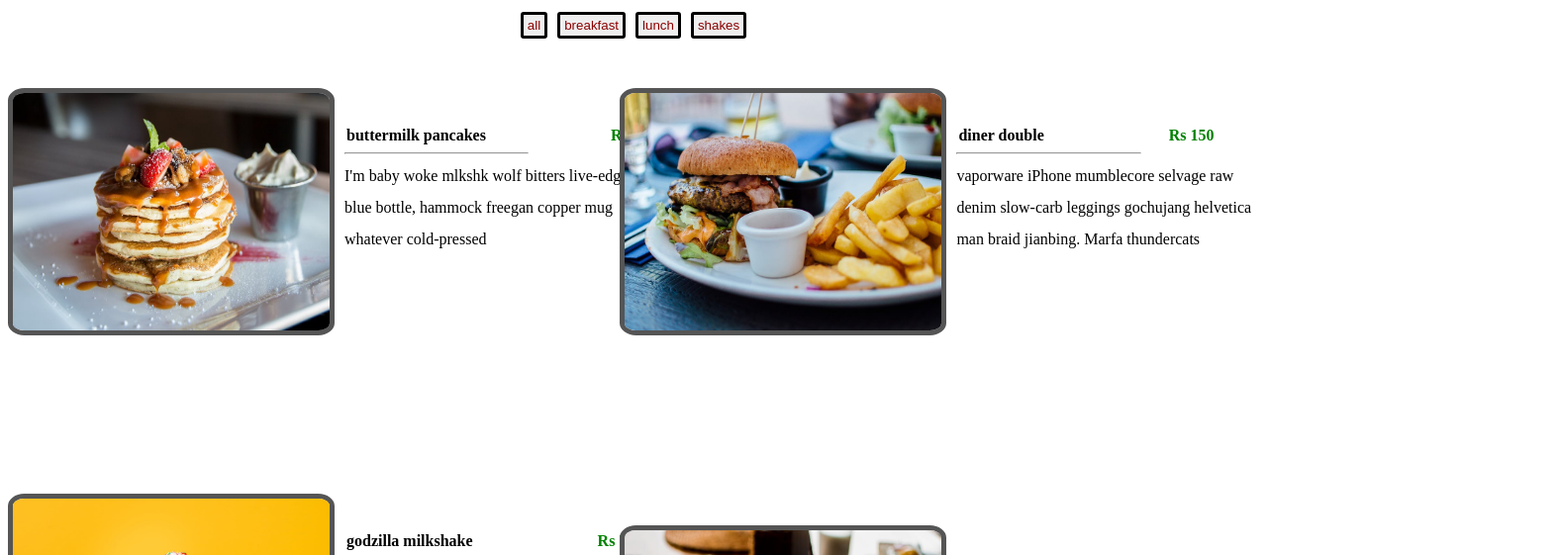
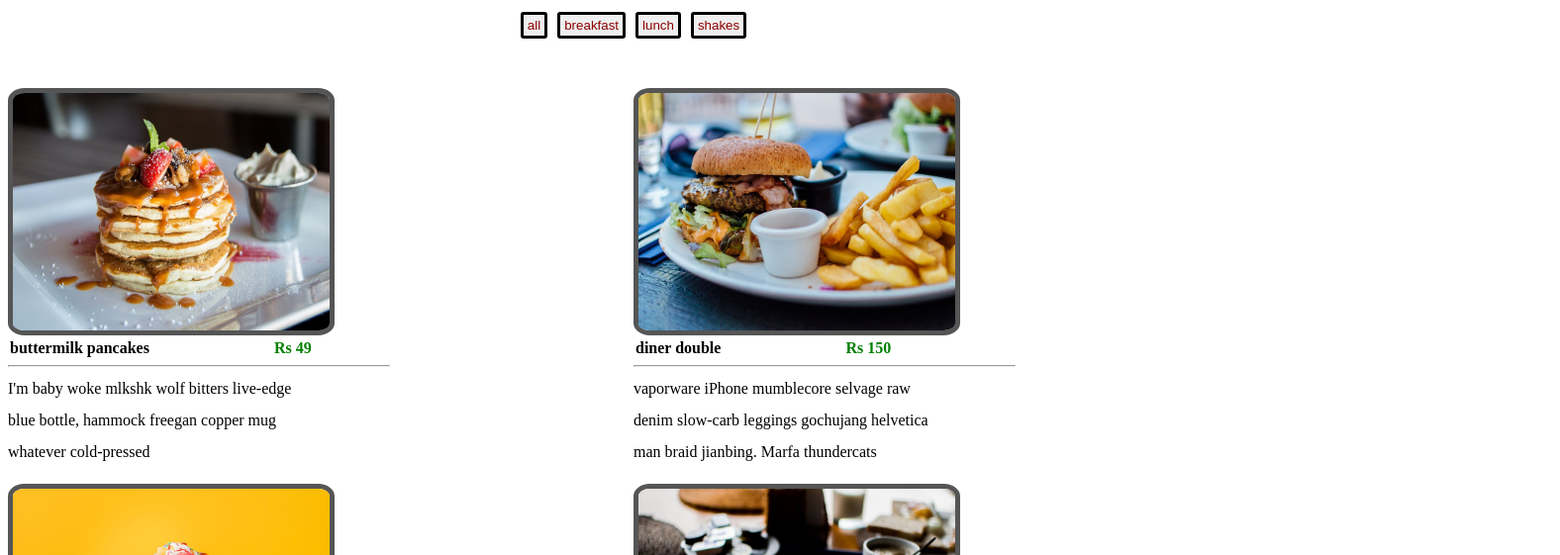
Before and after one commit to Harshkrsingh05/hkmenu, a plain HTML site: page index.html in a window 1280 px wide. Shown: the part 122-683 px from the top of the page at 99% size, 1576 px wide, since content can reach past the window. Drawn offline with Linux system fonts and the light colour scheme.

Commit message:
Update styles.css

```diff
--- a/styles.css
+++ b/styles.css
@@ -48,18 +48,11 @@ hr {
   width: 30%;
   left:auto;
 }
+.section-center{
+  display:grid;
+  grid-template-columns: auto auto;
 
-.menu-item{
-  display: inline-block;
-  width: 48vw;
-}
 .item-text{
   line-height: 2;
   width: 50%;
 }
-.item-info{
-  padding: 5px 5px;
-  position: relative;
-  left: 335px;
-  bottom: 220px;
-}
```
